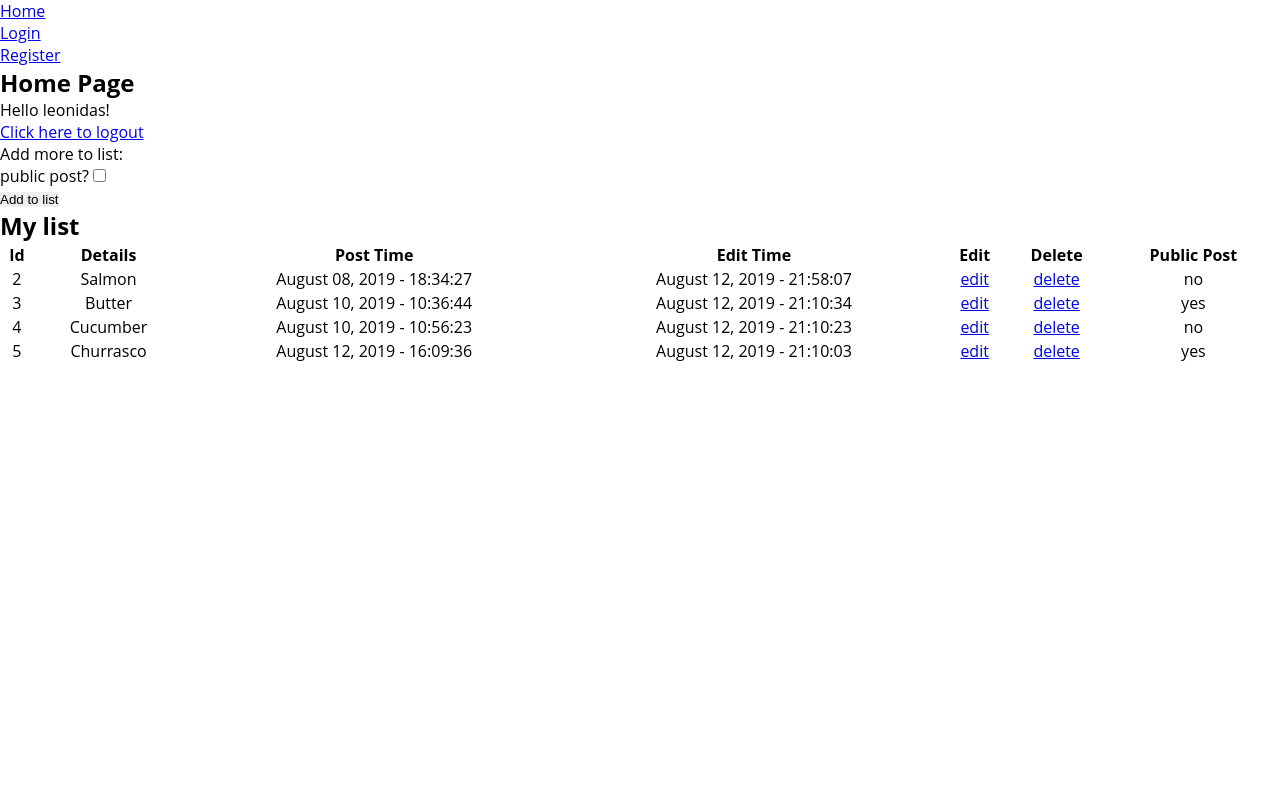
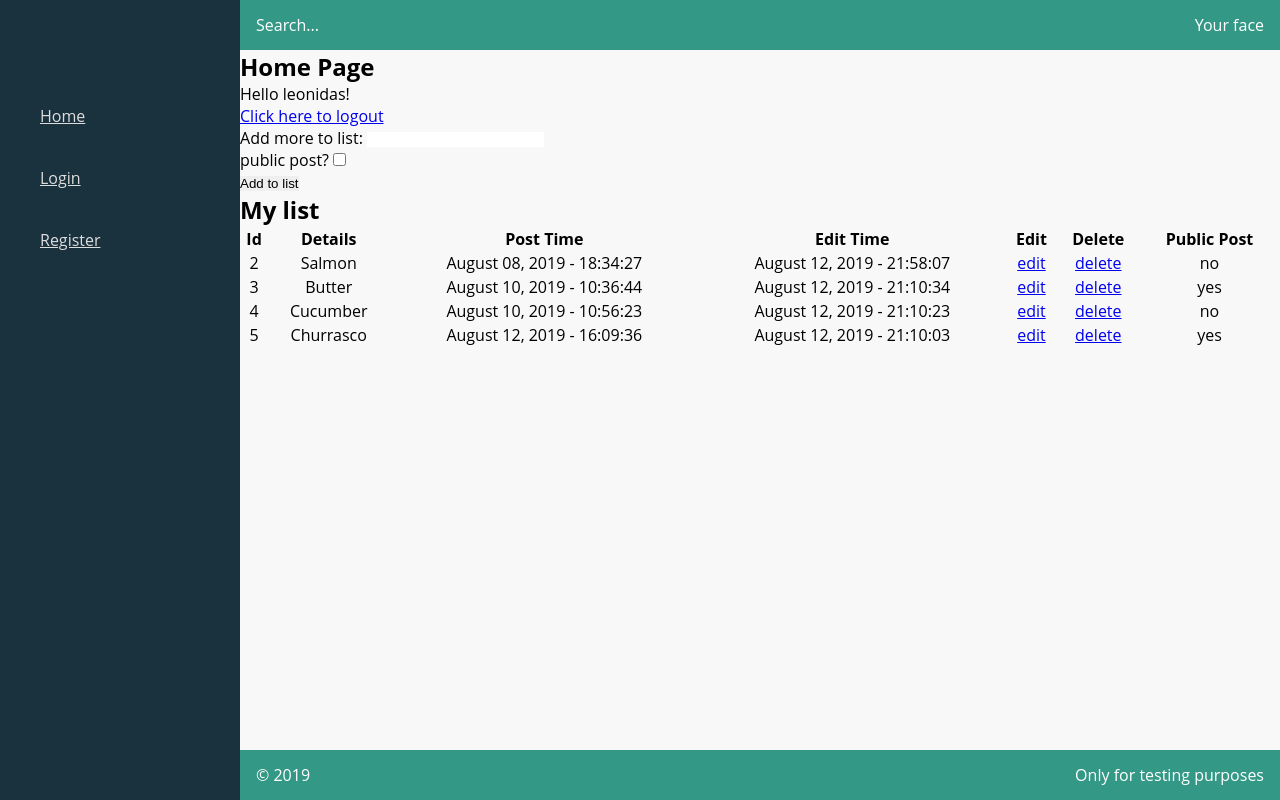
Before and after one commit to leonidasyopan/php-polindo, a PHP site: page /home.php in a window 1280 px wide. Run offline with PHP 8.4, Linux system fonts and the light colour scheme; a user stored in the database is signed in; data comes from the database, SQL or seed files in the repository.

Commit message:
Created all the commons: header, nav and footer. Applied them to the pages

```diff
--- /dev/null
+++ b/common/aside.php
@@ -0,0 +1,5 @@
+<ul class="sidenav__list">
+    <li class="sidenav__list-item"><a href="index.php">Home</a></li>
+    <li class="sidenav__list-item"><a href="login.php">Login</a></li>
+    <li class="sidenav__list-item"><a href="register.php">Register</a></li>
+</ul>
--- /dev/null
+++ b/common/footer.php
@@ -0,0 +1,2 @@
+<div class="footer__copyright">&copy; 2019</div>
+<div class="footer__signature">Only for testing purposes</div>
--- /dev/null
+++ b/common/header.php
@@ -0,0 +1,2 @@
+<div class="header__search">Search...</div>
+<div class="header__avatar">Your face</div>
--- /dev/null
+++ b/common/nav.php
@@ -0,0 +1,5 @@
+<ul class="sidenav__list">
+    <li class="sidenav__list-item"><a href="index.php">Home</a></li>
+    <li class="sidenav__list-item"><a href="login.php">Login</a></li>
+    <li class="sidenav__list-item"><a href="register.php">Register</a></li>
+</ul>
--- a/home.php
+++ b/home.php
@@ -19,16 +19,14 @@
     $user = $_SESSION['user']; // assigns user value
 ?>
 <body>
-    <header>
-        <nav>
-            <ul>
-                <li><a href="index.php">Home</a></li>
-                <li><a href="login.php">Login</a></li>
-                <li><a href="register.php">Register</a></li>
-            </ul>
-        </nav>
+    <div id="main-container">
+        <header class="header">
+            <?php include $_SERVER['DOCUMENT_ROOT'] . '/php-polindo/common/header.php'; ?>
         </header>
-    <main>
+        <aside class="sidenav">
+            <?php include $_SERVER['DOCUMENT_ROOT'] . '/php-polindo/common/nav.php'; ?>
+        </aside>
+        <main class="main">
             <h2>Home Page</h2>
             <p>Hello <?php Print "$user"?>!</p> <!-- Displays user's name -->
             <a href="logout.php">Click here to logout</a><br>
@@ -87,8 +85,10 @@
             </table>
 
         </main>
-    <footer>
+        <footer class="footer">
+            <?php include $_SERVER['DOCUMENT_ROOT'] . '/php-polindo/common/footer.php'; ?>
         </footer>
+    </div>
 
     <!-- JavaScript application for confirming whether to delete item or not -->
     <script src="js/confirm-deletion.js"></script>
```
Also changed, not shown: edit.php (+10 -10 lines), login.php (+10 -10 lines), register.php (+10 -10 lines). Lines whose indentation alone changed are shown as unchanged.
